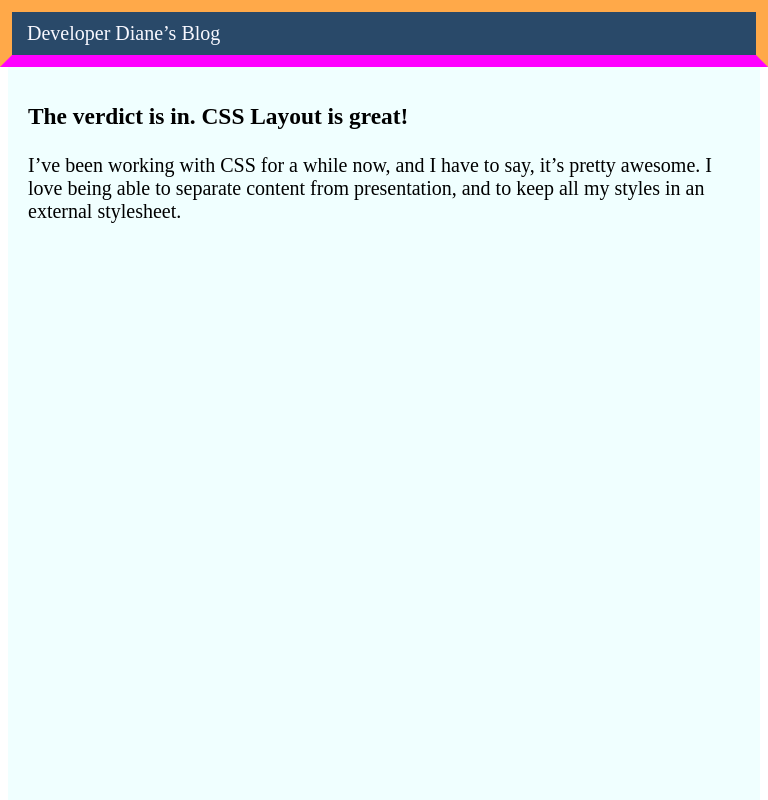
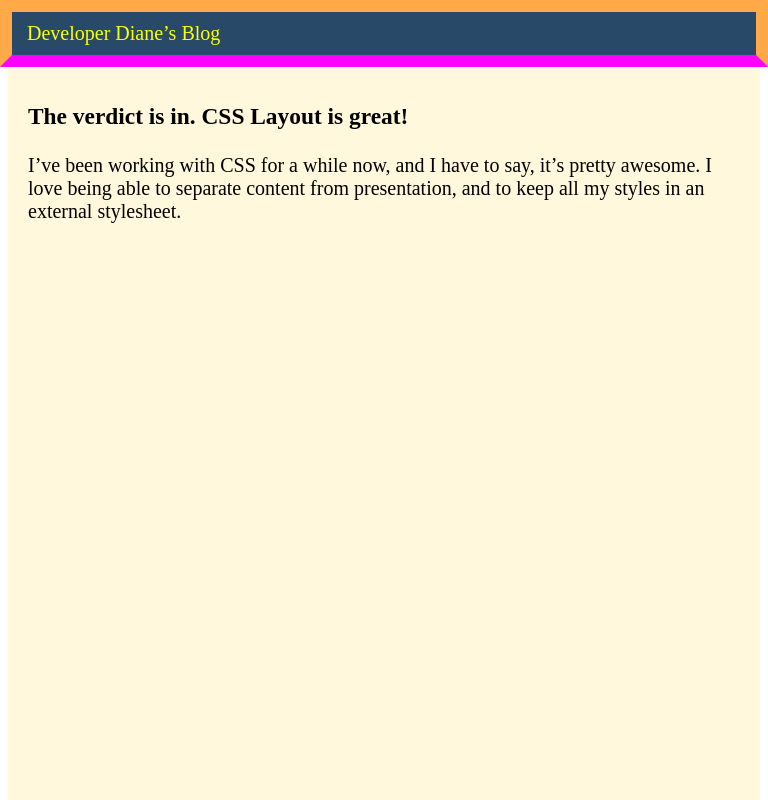
Before and after one commit to emilytrancat/CSS-Layout, a plain HTML site: page index.html in a window 768 px wide. Shown: the top 800 px of the page. Drawn offline with Linux system fonts and the light colour scheme.

Commit message:
Changes 16
Complex Media Queries

```diff
--- a/css/style.css
+++ b/css/style.css
@@ -146,6 +146,12 @@ ul li {
     }
 }
 
+@media screen and (min-width: 600px) and (max-width: 800px) {
+    header {
+        color: yellow;
+    }
+}
+
 
 @media screen and (min-width: 730px) {
     ul li {
@@ -154,3 +160,9 @@ ul li {
     }
 
 }
+
+@media screen and (min-width: 900px), (orientation: portrait) {
+    section {
+        background-color: cornsilk;
+    }
+}
```
